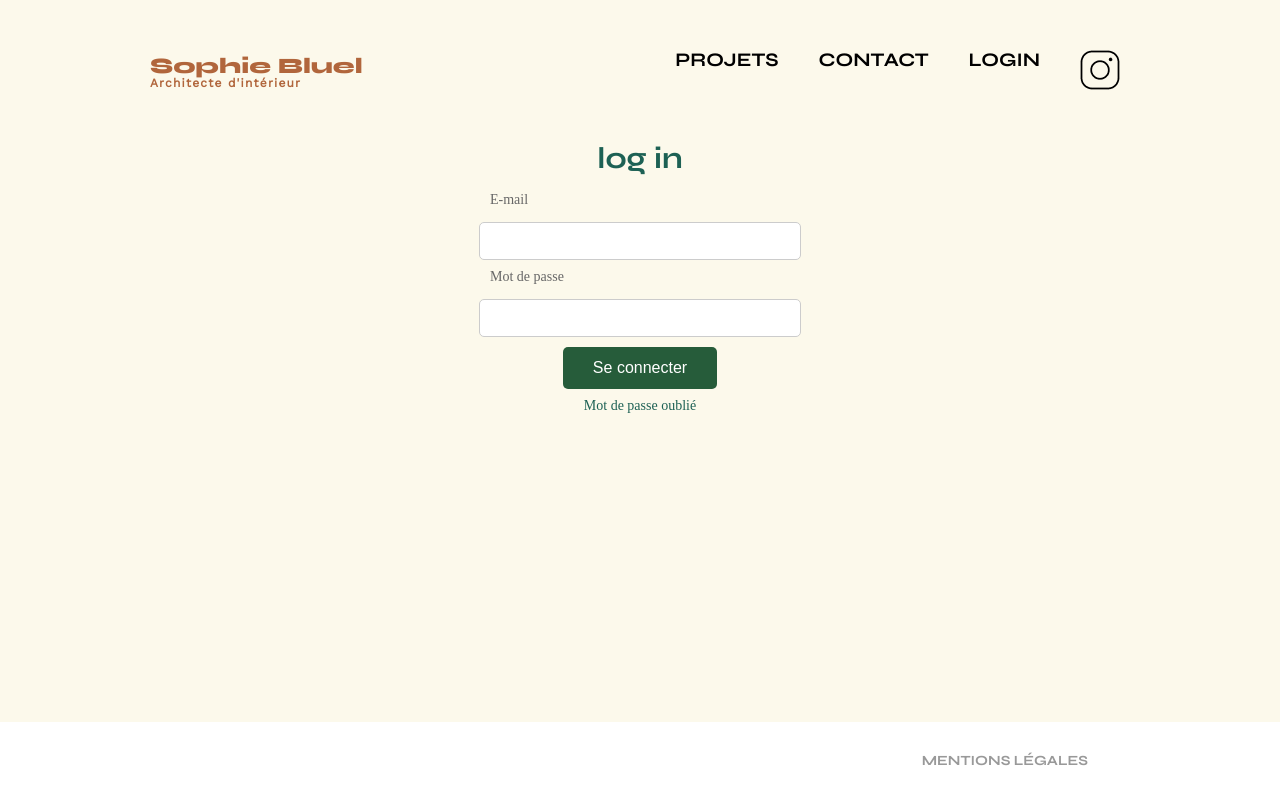
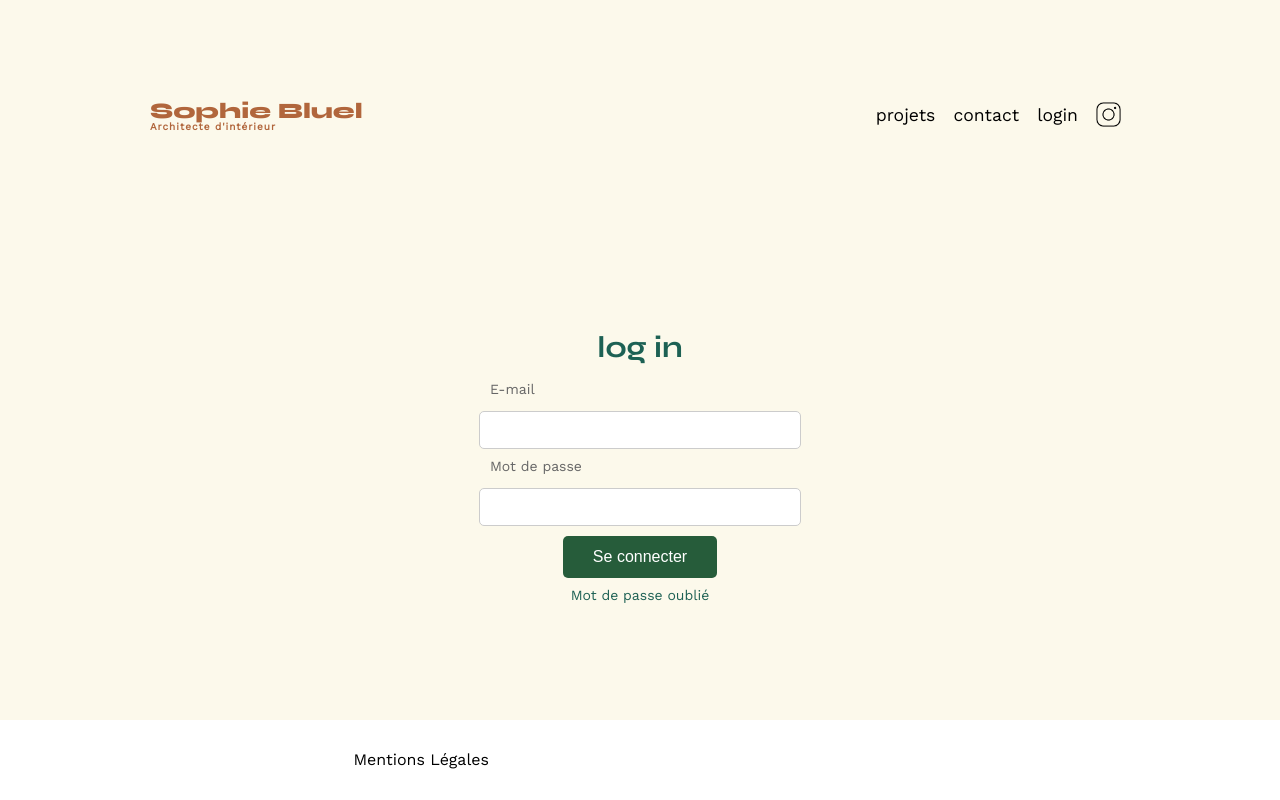
Before and after one commit to Astalek1/Sophie-Bluel, a plain HTML site: page FrontEnd/login.html in a window 1280 px wide. Drawn offline with nearby package versions, Linux system fonts and the light colour scheme.

Commit message:
finalisation  des styles css  du site

```diff
--- a/FrontEnd/assets/CSS/login.css
+++ b/FrontEnd/assets/CSS/login.css
@@ -141,14 +141,14 @@ html {
 }
 
 body {
+    font-family: 'Work Sans';
     margin: auto;
     max-width: 1440px;
     width: 100%;
     height: 100%;
     max-height: 1024px;
+    padding-top: 50px;
     background-color: #FCF9EB;
-    /* Fond spécifique à la page login */
-    overflow: hidden;
     /* Empêche tout débordement non voulu */
     display: flex;
     flex-direction: column;
@@ -164,19 +164,24 @@ header {
     margin: 50px 150px;
 }
 
+section {
+    margin: 50px 0
+}
+
 h1 {
     display: flex;
     flex-direction: column;
     font-family: 'Syne';
     font-size: 22px;
     font-weight: 800;
-    color: #B1663C;
+    color: #B1663C
 }
 
 h1>span {
     font-family: 'Work Sans';
-    font-size: 12px;
+    font-size: 10px;
     letter-spacing: 0.1em;
+    ;
 }
 
 h2 {
@@ -186,25 +191,26 @@ h2 {
     color: #1D6154;
 }
 
+#popupContainer {
+    margin-top: 150px;
+}
 
 nav ul {
     display: flex;
-    justify-content: flex-end;
-    gap: 20px;
-    list-style: none;
+    align-items: center;
+    list-style-type: none;
 }
 
 nav li {
-    padding: 0 10px;
-    font-family: "syne";
-    font-size: 1.2em;
-    text-transform: uppercase;
+    padding: 0 9px;
+    font-size: 1.1em;
     cursor: pointer;
 }
 
 li:hover {
     color: #B1663C;
 }
+
 
 a {
     text-decoration: none;
@@ -213,6 +219,11 @@ a {
 
 a:hover {
     color: #B1663C;
+}
+
+.logo-insta {
+    width: 25px;
+    height: 25px;
 }
 
 main {
@@ -293,6 +304,7 @@ footer nav ul {
 }
 
 footer nav ul li {
-    font-size: 14px;
-    color: #999;
+    font-size: 16px;
+    color: black;
+    margin-right: 600px;
 }
--- a/FrontEnd/assets/CSS/style.css
+++ b/FrontEnd/assets/CSS/style.css
@@ -137,9 +137,7 @@ table {
 
 /** end reset css**/
 
-
 body {
-
 	width: 100%;
 	max-width: 1140px;
 	margin: auto;
@@ -159,7 +157,6 @@ header {
 section {
 	margin: 50px 0
 }
-
 
 h1 {
 	display: flex;
@@ -188,7 +185,7 @@ nav ul {
 	display: flex;
 	align-items: center;
 	list-style-type: none;
-
+	margin-bottom: 50px;
 }
 
 nav li {
@@ -199,6 +196,11 @@ nav li {
 
 li:hover {
 	color: #B1663C;
+}
+
+.logo-insta {
+	width: 25px;
+	height: 25px;
 }
 
 a {
@@ -234,8 +236,12 @@ a:hover {
 }
 
 #introduction p {
+	font-size: 14px;
 	margin-bottom: 0.5em;
+	margin: 15px;
+	width: 70%;
 }
+
 
 #portfolio figure {
 	width: 30%;
@@ -247,6 +253,7 @@ a:hover {
 #portfolio h2 {
 	text-align: center;
 	margin-bottom: 1em;
+	margin-top: 150px;
 }
 
 #portfolio img {
@@ -311,11 +318,11 @@ input[type="submit"] {
 }
 
 footer {
-	width: 225%;
+	width: 250%;
 	background-color: white;
-	height: 70px;
+	height: 75px;
 	position: relative;
-	left: -63%
+	left: -75%
 }
 
 footer nav ul {
@@ -401,9 +408,9 @@ footer nav ul {
 
 #modal1 {
 	display: none;
-	position: relative;
-	bottom: 3000px;
-	left: 190px;
+	position: fixed;
+	bottom: 20%;
+	left: 38%;
 	background-color: white;
 	width: 800px;
 	height: 1000px;
@@ -516,9 +523,9 @@ figure i.fa-trash:hover {
 
 #modal2 {
 	display: none;
-	position: relative;
-	bottom: 3550px;
-	left: 52%;
+	position: fixed;
+	bottom: -13.7%;
+	left: 50.5%;
 	transform: translate(-50%, -50%);
 	background-color: white;
 	width: 800px;
--- a/FrontEnd/assets/js/modal.js
+++ b/FrontEnd/assets/js/modal.js
@@ -272,6 +272,9 @@ function verifyInputs() {
         categories.value !== "";
 }
 
+
+
+
 function validateModal() {
     const fileInput = document.querySelector('.select-images input[type="file"]');
     const projectName = document.getElementById("img-name");
--- a/FrontEnd/login.html
+++ b/FrontEnd/login.html
@@ -23,7 +23,7 @@
                 <li><a href="./index.html">projets</a></li>
                 <li>contact</li>
                 <li>login</li>
-                <li><img src="./assets/icons/instagram.png" alt="Instagram"></li>
+                <li><img class="logo-insta" src="./assets/icons/instagram.png" alt="Instagram"></li>
             </ul>
         </nav>
     </header>
```
Also changed, not shown: FrontEnd/index.html (+1 -2 lines), Backend/images/saya_21737223066998.png (added), 1 other file.
